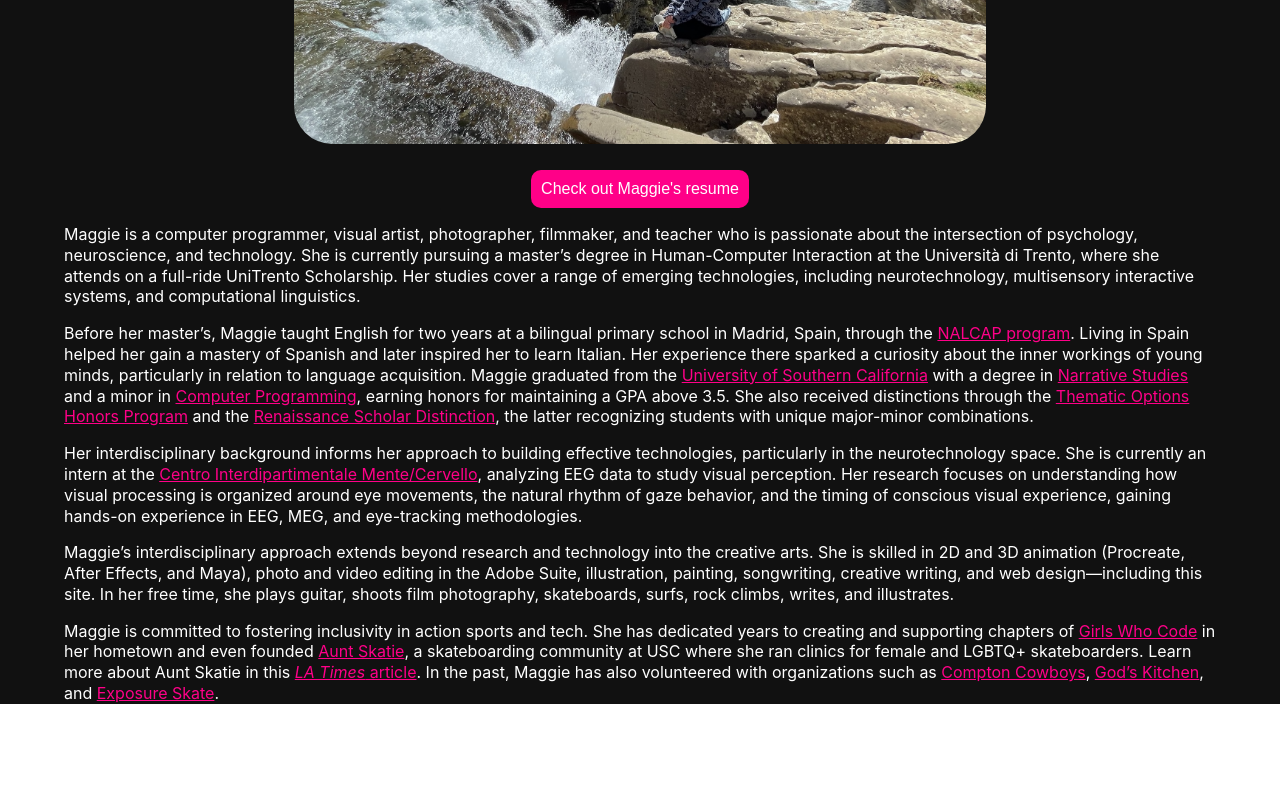
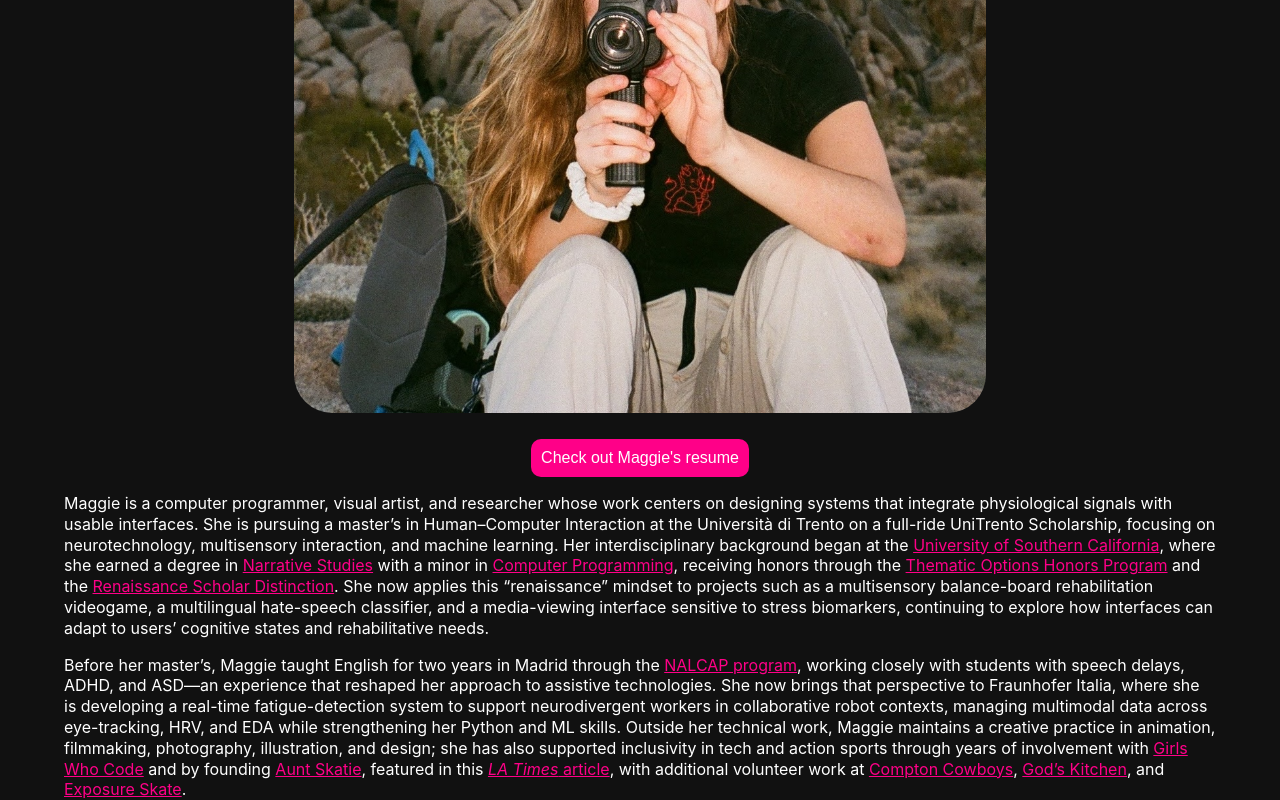
Before and after one commit to maggiebowen/maggie-portafolio-new, a Next.js app: page /about in a window 1280 px wide. Shown: the part 514-1314 px from the top of the page. Before the commit the page ends 1218 px from the top, so only its background shows below. Built offline with nearby package versions, Linux system fonts and the light colour scheme.

Commit message:
updating about

```diff
--- a/pages/about.tsx
+++ b/pages/about.tsx
@@ -2,16 +2,13 @@ import Image from 'next/image';
 import styles from '../styles/Home.module.css';
 import Navigation from './components/Navigation';
 
-const bgImg1 = '/pics/maggie-ordesa-national-park.jpg';
+const bgImg1 = '/pics/maggie-with-camera.JPG';
 
 function about() {
   return (
     <div className={styles.secondaryPage}>
       <h1 className={styles.pageTitle}>
-        About{' '}
-        <a href='https://www.linkedin.com/in/margaret-bowen/' target='_blank' rel='noreferrer'>
-          Maggie
-        </a>
+        About Maggie
       </h1>
       <Navigation />
 
@@ -19,7 +16,7 @@ function about() {
         <br />
         <div className={styles.aboutImg}>
           <Image
-            alt='photo of Maggie at Ordesa y Monte Perdido National Park in Spain'
+            alt='photo of Maggie with a camera'
             src={bgImg1}
             quality={100}
             className={styles.abtImgStyle}
@@ -42,27 +39,17 @@ function about() {
           </a>
         </div>
         <p>
-          Maggie is a computer programmer, visual artist, photographer, filmmaker, and teacher who
-          is passionate about the intersection of psychology, neuroscience, and technology. She is
-          currently pursuing a master’s degree in Human-Computer Interaction at the Università di
-          Trento, where she attends on a full-ride UniTrento Scholarship. Her studies cover a range
-          of emerging technologies, including neurotechnology, multisensory interactive systems, and
-          computational linguistics.
-        </p>
-        <p>
-          Before her master’s, Maggie taught English for two years at a bilingual primary school in
-          Madrid, Spain, through the{' '}
-          <a href='https://www.educacionyfp.gob.es/eeuu/convocatorias-programas/convocatorias-eeuu/nalcap.html'>
-            NALCAP program
-          </a>
-          . Living in Spain helped her gain a mastery of Spanish and later inspired her to learn
-          Italian. Her experience there sparked a curiosity about the inner workings of young minds,
-          particularly in relation to language acquisition. Maggie graduated from the{' '}
-          <a href='https://www.usc.edu/'>University of Southern California</a> with a degree in{' '}
-          <a href='https://dornsife.usc.edu/engl/narrative-studies-major/'>Narrative Studies</a> and
-          a minor in{' '}
+          Maggie is a computer programmer, visual artist, and researcher whose work centers on
+          designing systems that integrate physiological signals with usable interfaces. She is
+          pursuing a master’s in Human–Computer Interaction at the Università di Trento on a
+          full-ride UniTrento Scholarship, focusing on neurotechnology, multisensory interaction,
+          and machine learning. Her interdisciplinary background began at the{' '}
+          <a href='https://www.usc.edu/'>University of Southern California</a>, where she earned a
+          degree in{' '}
+          <a href='https://dornsife.usc.edu/engl/narrative-studies-major/'>Narrative Studies</a>{' '}
+          with a minor in{' '}
           <a href='https://itp.usc.edu/academics/computer-programming/'>Computer Programming</a>,
-          earning honors for maintaining a GPA above 3.5. She also received distinctions through the{' '}
+          receiving honors through the{' '}
           <a href='https://dornsifeadmission.usc.edu/honors-programs#:~:text=Thematic%20Option&text=Instead%20of%20selecting%20general%20education,the%20idea%20behind%20Thematic%20Option.'>
             Thematic Options Honors Program
           </a>{' '}
@@ -70,35 +57,31 @@ function about() {
           <a href='https://ahf.usc.edu/commencement-honors/scholar-distinctions/renaissance/'>
             Renaissance Scholar Distinction
           </a>
-          , the latter recognizing students with unique major-minor combinations.
+          . She now applies this “renaissance” mindset to projects such as a multisensory
+          balance-board rehabilitation videogame, a multilingual hate-speech classifier, and a
+          media-viewing interface sensitive to stress biomarkers, continuing to explore how
+          interfaces can adapt to users’ cognitive states and rehabilitative needs.
         </p>
+
         <p>
-          Her interdisciplinary background informs her approach to building effective technologies,
-          particularly in the neurotechnology space. She is currently an intern at the{' '}
-          <a href='https://www.cimec.unitn.it/en'>Centro Interdipartimentale Mente/Cervello</a>,
-          analyzing EEG data to study visual perception. Her research focuses on understanding how
-          visual processing is organized around eye movements, the natural rhythm of gaze behavior,
-          and the timing of conscious visual experience, gaining hands-on experience in EEG, MEG,
-          and eye-tracking methodologies.
-        </p>
-        <p>
-          Maggie’s interdisciplinary approach extends beyond research and technology into the
-          creative arts. She is skilled in 2D and 3D animation (Procreate, After Effects, and Maya),
-          photo and video editing in the Adobe Suite, illustration, painting, songwriting, creative
-          writing, and web design—including this site. In her free time, she plays guitar, shoots
-          film photography, skateboards, surfs, rock climbs, writes, and illustrates.
-        </p>
-        <p>
-          Maggie is committed to fostering inclusivity in action sports and tech. She has dedicated
-          years to creating and supporting chapters of{' '}
-          <a href='https://girlswhocode.com/'>Girls Who Code</a> in her hometown and even founded{' '}
-          <a href='https://www.instagram.com/auntskatie/?hl=en'>Aunt Skatie</a>, a skateboarding
-          community at USC where she ran clinics for female and LGBTQ+ skateboarders. Learn more
-          about Aunt Skatie in this{' '}
+          Before her master’s, Maggie taught English for two years in Madrid through the{' '}
+          <a href='https://www.educacionyfp.gob.es/eeuu/convocatorias-programas/convocatorias-eeuu/nalcap.html'>
+            NALCAP program
+          </a>
+          , working closely with students with speech delays, ADHD, and ASD—an experience that
+          reshaped her approach to assistive technologies. She now brings that perspective to
+          Fraunhofer Italia, where she is developing a real-time fatigue-detection system to support
+          neurodivergent workers in collaborative robot contexts, managing multimodal data across
+          eye-tracking, HRV, and EDA while strengthening her Python and ML skills. Outside her
+          technical work, Maggie maintains a creative practice in animation, filmmaking,
+          photography, illustration, and design; she has also supported inclusivity in tech and
+          action sports through years of involvement with{' '}
+          <a href='https://girlswhocode.com/'>Girls Who Code</a> and by founding{' '}
+          <a href='https://www.instagram.com/auntskatie/?hl=en'>Aunt Skatie</a>, featured in this{' '}
           <a href='https://www.latimes.com/sports/story/2021-12-08/women-lgbtq-community-skateboarding-culture'>
             <i>LA Times</i> article
           </a>
-          . In the past, Maggie has also volunteered with organizations such as{' '}
+          , with additional volunteer work at{' '}
           <a href='https://www.comptoncowboys.com/'>Compton Cowboys</a>,{' '}
           <a href='https://www.godskitchen.org/'>God’s Kitchen</a>, and{' '}
           <a href='https://www.exposureskate.org/'>Exposure Skate</a>.
```
Also changed, not shown: pages/index.tsx (+0 -7 lines), public/pics/maggie-with-camera.JPG.
